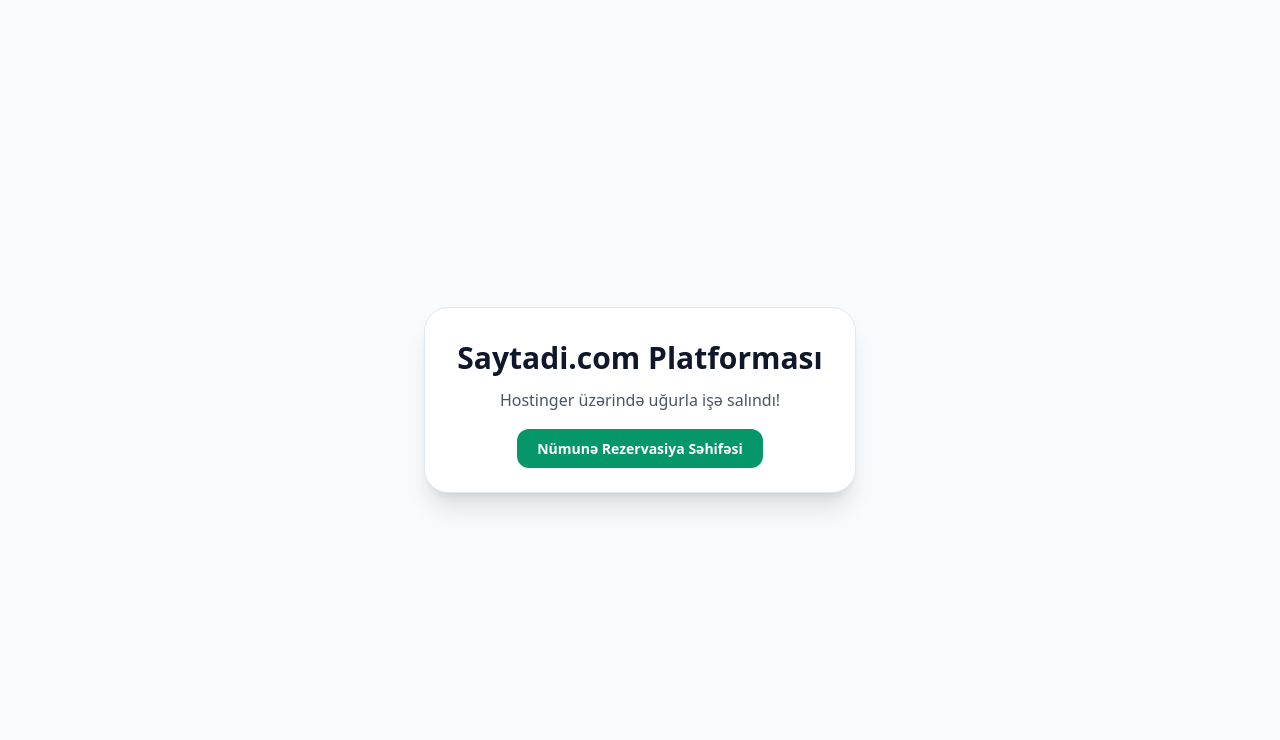
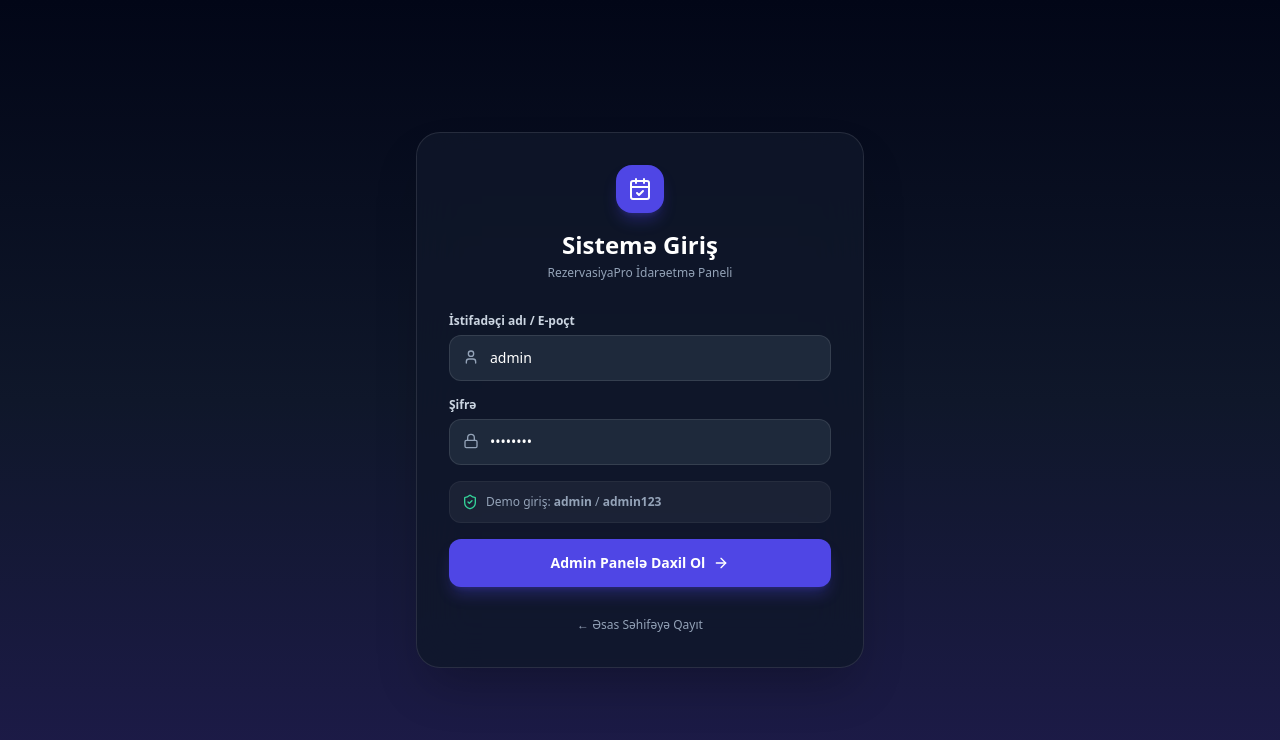
Before and after one commit to 2-RaL/RezervasiyaPro, a Next.js app: page /login in a window 1280 px wide. Shown: the top 740 px of the page. Built offline with nearby package versions, Linux system fonts and the light colour scheme.

Commit message:
Fix 404 routing error: update [slug] layout, add custom not-found and login routes, optimize server.js and htaccess

```diff
--- a/src/app/[slug]/layout.tsx
+++ b/src/app/[slug]/layout.tsx
@@ -1,17 +1,9 @@
 import React from 'react';
 
-export default function HomePage() {
-  return (
-    <main className="min-h-screen p-8 flex flex-col items-center justify-center text-center">
-      <div className="max-w-2xl bg-white p-8 rounded-3xl shadow-xl border border-slate-200">
-        <h1 className="text-3xl font-extrabold text-slate-900">Saytadi.com Platforması</h1>
-        <p className="text-slate-600 mt-3">Hostinger üzərində uğurla işə salındı!</p>
-        <div className="mt-6">
-          <a href="/gozellik-merkezi" className="bg-emerald-600 hover:bg-emerald-700 text-white font-bold px-5 py-2.5 rounded-xl text-sm transition">
-            Nümunə Rezervasiya Səhifəsi
-          </a>
-        </div>
-      </div>
-    </main>
-  );
+export default function TenantLayout({
+  children,
+}: {
+  children: React.ReactNode;
+}) {
+  return <>{children}</>;
 }
--- /dev/null
+++ b/src/app/login/page.tsx
@@ -0,0 +1,91 @@
+'use client';
+
+import React, { useState } from 'react';
+import { useRouter } from 'next/navigation';
+import Link from 'next/link';
+import { CalendarCheck, Lock, User, ArrowRight, ShieldCheck } from 'lucide-react';
+
+export default function LoginPage() {
+  const router = useRouter();
+  const [username, setUsername] = useState('admin');
+  const [password, setPassword] = useState('admin123');
+  const [loading, setLoading] = useState(false);
+
+  const handleLogin = (e: React.FormEvent) => {
+    e.preventDefault();
+    setLoading(true);
+    setTimeout(() => {
+      router.push('/admin');
+    }, 400);
+  };
+
+  return (
+    <div className="min-h-screen bg-gradient-to-b from-slate-950 via-slate-900 to-indigo-950 text-white flex items-center justify-center p-6">
+      <div className="max-w-md w-full bg-slate-900/80 border border-white/10 rounded-3xl p-8 backdrop-blur-xl shadow-2xl">
+        <div className="text-center mb-8">
+          <div className="w-12 h-12 rounded-2xl bg-indigo-600 flex items-center justify-center mx-auto mb-4 shadow-lg shadow-indigo-600/30">
+            <CalendarCheck className="w-6 h-6 text-white" />
+          </div>
+          <h1 className="text-2xl font-bold text-white">Sistemə Giriş</h1>
+          <p className="text-xs text-slate-400 mt-1">RezervasiyaPro İdarəetmə Paneli</p>
+        </div>
+
+        <form onSubmit={handleLogin} className="space-y-4">
+          <div>
+            <label className="block text-xs font-semibold text-slate-300 mb-1.5">İstifadəçi adı / E-poçt</label>
+            <div className="relative">
+              <User className="w-4 h-4 text-slate-400 absolute left-3.5 top-3.5" />
+              <input
+                type="text"
+                required
+                value={username}
+                onChange={(e) => setUsername(e.target.value)}
+                className="w-full bg-slate-800 border border-white/10 rounded-xl pl-10 pr-4 py-3 text-sm text-white focus:outline-none focus:border-indigo-500"
+              />
+            </div>
+          </div>
+
+          <div>
+            <label className="block text-xs font-semibold text-slate-300 mb-1.5">Şifrə</label>
+            <div className="relative">
+              <Lock className="w-4 h-4 text-slate-400 absolute left-3.5 top-3.5" />
+              <input
+                type="password"
+                required
+                value={password}
+                onChange={(e) => setPassword(e.target.value)}
+                className="w-full bg-slate-800 border border-white/10 rounded-xl pl-10 pr-4 py-3 text-sm text-white focus:outline-none focus:border-indigo-500"
+              />
+            </div>
+          </div>
+
+          <div className="p-3 rounded-xl bg-white/5 border border-white/5 text-xs text-slate-400 flex items-center gap-2">
+            <ShieldCheck className="w-4 h-4 text-emerald-400 shrink-0" />
+            <span>Demo giriş: <b>admin</b> / <b>admin123</b></span>
+          </div>
+
+          <button
+            type="submit"
+            disabled={loading}
+            className="w-full py-3.5 rounded-xl bg-indigo-600 hover:bg-indigo-500 text-white font-bold text-sm shadow-lg shadow-indigo-600/30 transition-all flex items-center justify-center gap-2"
+          >
+            {loading ? (
+              <span>Giriş edilir...</span>
+            ) : (
+              <>
+                <span>Admin Panelə Daxil Ol</span>
+                <ArrowRight className="w-4 h-4" />
+              </>
+            )}
+          </button>
+        </form>
+
+        <div className="mt-6 text-center">
+          <Link href="/" className="text-xs text-slate-400 hover:text-white transition-colors">
+            ← Əsas Səhifəyə Qayıt
+          </Link>
+        </div>
+      </div>
+    </div>
+  );
+}
--- /dev/null
+++ b/src/app/not-found.tsx
@@ -0,0 +1,69 @@
+import React from 'react';
+import Link from 'next/link';
+import { AlertCircle, Home, SlidersHorizontal, ArrowLeft, Building2 } from 'lucide-react';
+
+export default function NotFound() {
+  return (
+    <div className="min-h-screen bg-gradient-to-b from-slate-950 via-slate-900 to-indigo-950 text-white flex items-center justify-center p-6">
+      <div className="max-w-lg w-full bg-slate-900/80 border border-white/10 rounded-3xl p-8 text-center backdrop-blur-xl shadow-2xl">
+        <div className="w-16 h-16 rounded-2xl bg-indigo-500/10 border border-indigo-500/20 text-indigo-400 flex items-center justify-center mx-auto mb-6">
+          <AlertCircle className="w-8 h-8" />
+        </div>
+
+        <span className="text-xs font-bold uppercase tracking-widest text-indigo-400 bg-indigo-500/10 px-3 py-1 rounded-full">
+          Xəta 404
+        </span>
+
+        <h1 className="text-3xl font-extrabold text-white mt-4 mb-2">
+          Səhifə Tapılmadı
+        </h1>
+
+        <p className="text-slate-400 text-sm mb-8 leading-relaxed">
+          Axtardığınız səhifə mövcud deyil, ünvanı dəyişdirilib və ya silinib. Aşağıdakı keçidlərdən istifadə edərək sistemə qayıda bilərsiniz.
+        </p>
+
+        <div className="space-y-3">
+          <Link
+            href="/"
+            className="w-full inline-flex items-center justify-center gap-2 py-3 px-5 rounded-xl bg-indigo-600 hover:bg-indigo-500 text-white font-semibold text-sm transition-all shadow-lg shadow-indigo-600/30"
+          >
+            <Home className="w-4 h-4" />
+            <span>Ana Səhifəyə Keç</span>
+          </Link>
+
+          <Link
+            href="/admin"
+            className="w-full inline-flex items-center justify-center gap-2 py-3 px-5 rounded-xl bg-white/5 hover:bg-white/10 border border-white/10 text-slate-200 font-semibold text-sm transition-all"
+          >
+            <SlidersHorizontal className="w-4 h-4" />
+            <span>Admin Panelə Daxil Ol</span>
+          </Link>
+        </div>
+
+        <div className="mt-8 pt-6 border-t border-white/10">
+          <p className="text-xs text-slate-500 mb-3 font-semibold uppercase tracking-wider">Aktiv Filial Səhifələri:</p>
+          <div className="flex flex-wrap justify-center gap-2">
+            <Link
+              href="/gozellik-merkezi"
+              className="text-xs text-slate-300 hover:text-white bg-white/5 hover:bg-white/10 px-3 py-1.5 rounded-lg border border-white/5 transition-all"
+            >
+              Gözəllik Mərkəzi
+            </Link>
+            <Link
+              href="/modern-klinika"
+              className="text-xs text-slate-300 hover:text-white bg-white/5 hover:bg-white/10 px-3 py-1.5 rounded-lg border border-white/5 transition-all"
+            >
+              Modern Klinika
+            </Link>
+            <Link
+              href="/vip-barber"
+              className="text-xs text-slate-300 hover:text-white bg-white/5 hover:bg-white/10 px-3 py-1.5 rounded-lg border border-white/5 transition-all"
+            >
+              VIP Barber
+            </Link>
+          </div>
+        </div>
+      </div>
+    </div>
+  );
+}
```
Also changed, not shown: server.js (+15 -6 lines), 1 other file (tests, documents, lock files or other folders).
